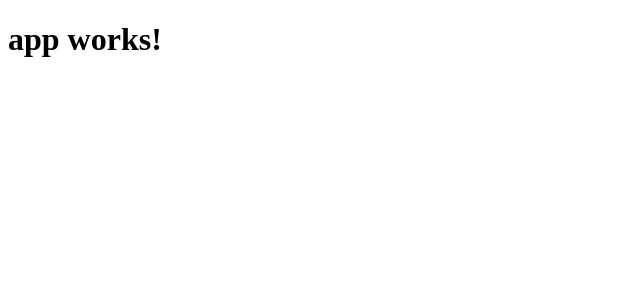
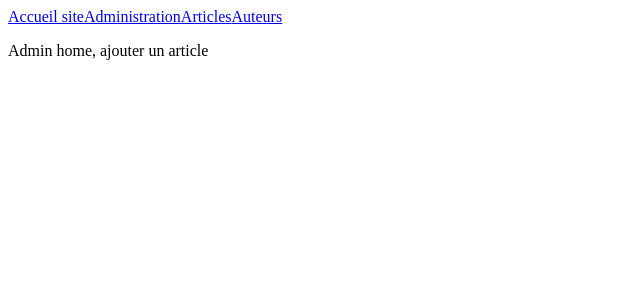
Before and after one commit to Kocal/LP-JS-Projetfinal, an Angular app in the folder client/: page /admin in a window 1280 px wide. Shown: the top 300 px of the page, without its empty margins (0-640 px from the left). Built offline with nearby package versions, Linux system fonts and the light colour scheme.

Commit message:
Ajout des components dans les routes

```diff
--- a/client/src/app/app.component.html
+++ b/client/src/app/app.component.html
@@ -1,3 +1 @@
-<h1>
-  {{title}}
-</h1>
+<router-outlet></router-outlet>
--- /dev/null
+++ b/client/src/app/app.routes.ts
@@ -0,0 +1,15 @@
+import {Routes, RouterModule} from "@angular/router";
+import {VisitorHomeComponent} from "./Visitor/visitor-home/visitor-home.component";
+import {AdminHomeComponent} from "./Admin/admin-home/admin-home.component";
+import {AdminAuthorsComponent} from "./Admin/admin-authors/admin-authors.component";
+import {AdminArticlesComponent} from "./Admin/admin-articles/admin-articles.component";
+
+
+const routes: Routes = [
+  {path: 'admin', component: AdminHomeComponent},
+  {path: 'admin/articles', component: AdminArticlesComponent},
+  {path: 'admin/authors', component: AdminAuthorsComponent},
+  {path: '', component: VisitorHomeComponent}
+];
+
+export const routing = RouterModule.forRoot(routes);
```
Also changed, not shown: client/src/app/app.module.ts (+25 -9 lines).
